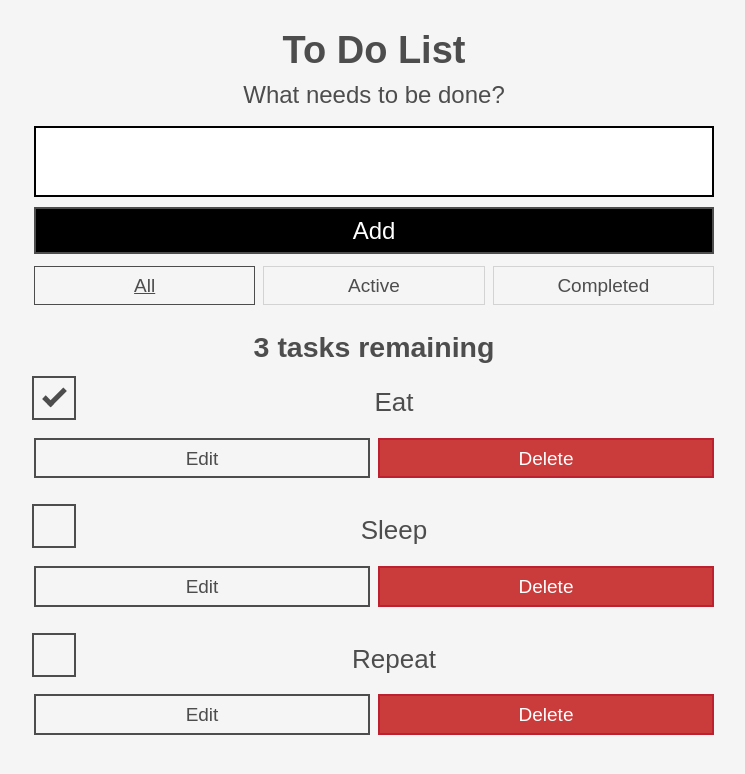
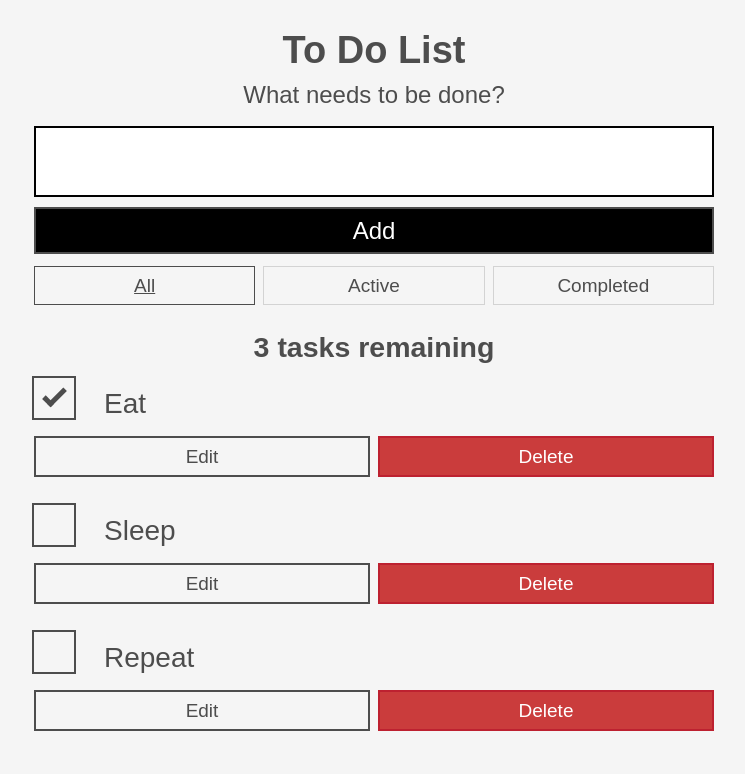
Before and after one commit to Emikokobeans/moz-todo-react, a React (Create React App) app: page / in a window 1280 px wide. Shown: the top 774 px of the page, without its empty margins (266-1011 px from the left). Built offline with nearby package versions, Linux system fonts and the light colour scheme.

Commit message:
adjust font

```diff
--- a/src/index.css
+++ b/src/index.css
@@ -228,7 +228,7 @@ body {
   font-family: Arial, sans-serif;
   -webkit-font-smoothing: antialiased;
   font-weight: 400;
-  font-size: 2.6rem;
+  font-size: 2.8rem;
   line-height: 1.25;
   display: block;
   position: relative;
@@ -256,11 +256,12 @@ body {
   font-size: inherit;
   font-family: inherit;
   line-height: inherit;
-  display: inline-block;
+  display: block;
   margin-bottom: 0;
-  padding: 8px 15px 5px;
+  padding: 8px 30px 5px;
   cursor: pointer;
   touch-action: manipulation;
+  float: left;
 }
 .c-cb > label::before {
   content: '';
```
